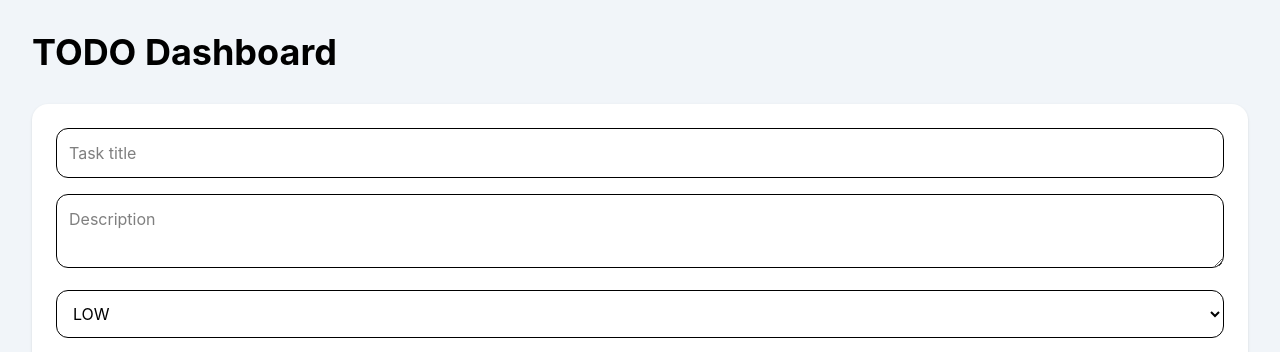
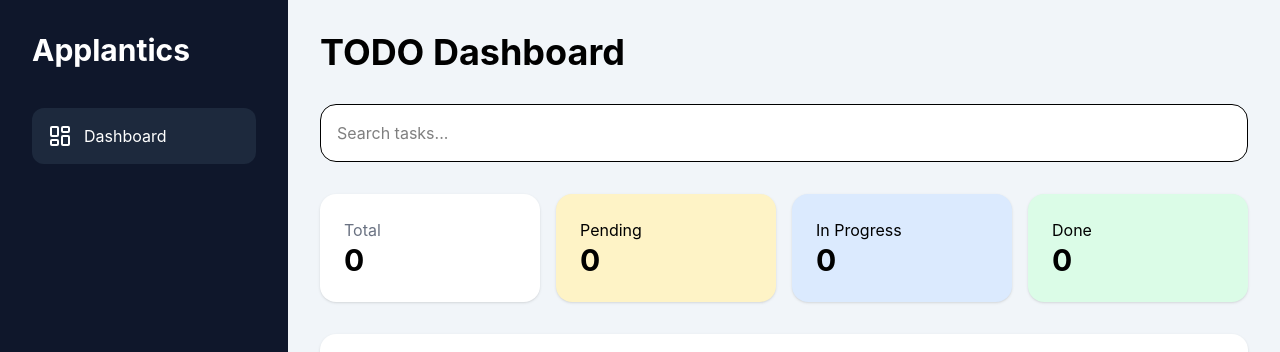
Before and after one commit to DNishadini/applantics-todo-app, a React app in the folder frontend/: page /dashboard in a window 1280 px wide. Shown: the top 352 px of the page. Built offline with nearby package versions, Linux system fonts and the light colour scheme; no server answers; the HTML template or start-up script is replaced by a standard one.

Commit message:
add todo search functionality

```diff
--- /dev/null
+++ b/frontend/src/layouts/DashboardLayout.jsx
@@ -0,0 +1,27 @@
+import { LayoutDashboard } from "lucide-react";
+
+function DashboardLayout({ children }) {
+  return (
+    <div className="min-h-screen flex bg-slate-100">
+      {/* SIDEBAR */}
+
+      <div className="w-72 bg-slate-900 text-white p-8">
+        <h1 className="text-3xl font-bold mb-10">Applantics</h1>
+
+        <div className="space-y-4">
+          <div className="flex gap-3 items-center bg-slate-800 p-4 rounded-xl">
+            <LayoutDashboard />
+
+            <span>Dashboard</span>
+          </div>
+        </div>
+      </div>
+
+      {/* CONTENT */}
+
+      <div className="flex-1">{children}</div>
+    </div>
+  );
+}
+
+export default DashboardLayout;
--- a/frontend/src/pages/Dashboard/Dashboard.jsx
+++ b/frontend/src/pages/Dashboard/Dashboard.jsx
@@ -1,4 +1,6 @@
 import { useEffect, useState } from "react";
+
+import DashboardLayout from "../../layouts/DashboardLayout";
 
 import {
   getTodos,
@@ -11,6 +13,8 @@ function Dashboard() {
   const [todos, setTodos] = useState([]);
 
   const [editingId, setEditingId] = useState(null);
+
+  const [search, setSearch] = useState("");
 
   const [form, setForm] = useState({
     title: "",
@@ -26,10 +30,32 @@ function Dashboard() {
     fetchTodos();
   }, []);
 
+  const totalTodos = todos.length;
+
+  const pendingTodos = todos.filter((todo) => todo.status === "PENDING").length;
+
+  const progressTodos = todos.filter(
+    (todo) => todo.status === "IN_PROGRESS",
+  ).length;
+
+  const doneTodos = todos.filter((todo) => todo.status === "DONE").length;
+
+  const filteredTodos = todos.filter((todo) =>
+    todo.title
+
+      .toLowerCase()
+
+      .includes(search.toLowerCase()),
+  );
+
   const fetchTodos = async () => {
+    try {
       const response = await getTodos();
 
       setTodos(response.data);
+    } catch (error) {
+      console.log(error);
+    }
   };
 
   const handleChange = (e) => {
@@ -85,8 +111,48 @@ function Dashboard() {
   };
 
   return (
-    <div className="min-h-screen bg-slate-100 p-8">
+    <DashboardLayout>
+      <div className="p-8">
         <h1 className="text-4xl font-bold mb-8">TODO Dashboard</h1>
+
+        {/* SEARCH */}
+
+        <input
+          placeholder="Search tasks..."
+          value={search}
+          onChange={(e) => setSearch(e.target.value)}
+          className="w-full p-4 rounded-2xl border mb-8 bg-white"
+        />
+
+        {/* STATS */}
+
+        <div className="grid md:grid-cols-4 gap-4 mb-8">
+          <div className="bg-white p-6 rounded-2xl shadow">
+            <p className="text-gray-500">Total</p>
+
+            <h2 className="text-3xl font-bold">{totalTodos}</h2>
+          </div>
+
+          <div className="bg-amber-100 p-6 rounded-2xl shadow">
+            <p>Pending</p>
+
+            <h2 className="text-3xl font-bold">{pendingTodos}</h2>
+          </div>
+
+          <div className="bg-blue-100 p-6 rounded-2xl shadow">
+            <p>In Progress</p>
+
+            <h2 className="text-3xl font-bold">{progressTodos}</h2>
+          </div>
+
+          <div className="bg-green-100 p-6 rounded-2xl shadow">
+            <p>Done</p>
+
+            <h2 className="text-3xl font-bold">{doneTodos}</h2>
+          </div>
+        </div>
+
+        {/* FORM */}
 
         <form
           onSubmit={handleSubmit}
@@ -137,8 +203,10 @@ function Dashboard() {
           </button>
         </form>
 
+        {/* TODO LIST */}
+
         <div className="grid gap-4">
-        {todos.map((todo) => (
+          {filteredTodos.map((todo) => (
             <div
               key={todo.id}
               className="bg-white p-6 rounded-2xl shadow flex justify-between"
@@ -146,9 +214,9 @@ function Dashboard() {
               <div>
                 <h2 className="text-xl font-bold">{todo.title}</h2>
 
-              <p>{todo.description}</p>
+                <p className="text-gray-600 mt-2">{todo.description}</p>
 
-              <div className="mt-2 flex gap-2">
+                <div className="mt-3 flex gap-2">
                   <span className="bg-blue-100 px-3 py-1 rounded-full">
                     {todo.priority}
                   </span>
@@ -178,6 +246,7 @@ function Dashboard() {
           ))}
         </div>
       </div>
+    </DashboardLayout>
   );
 }
 
```
Lines whose indentation alone changed are shown as unchanged.
